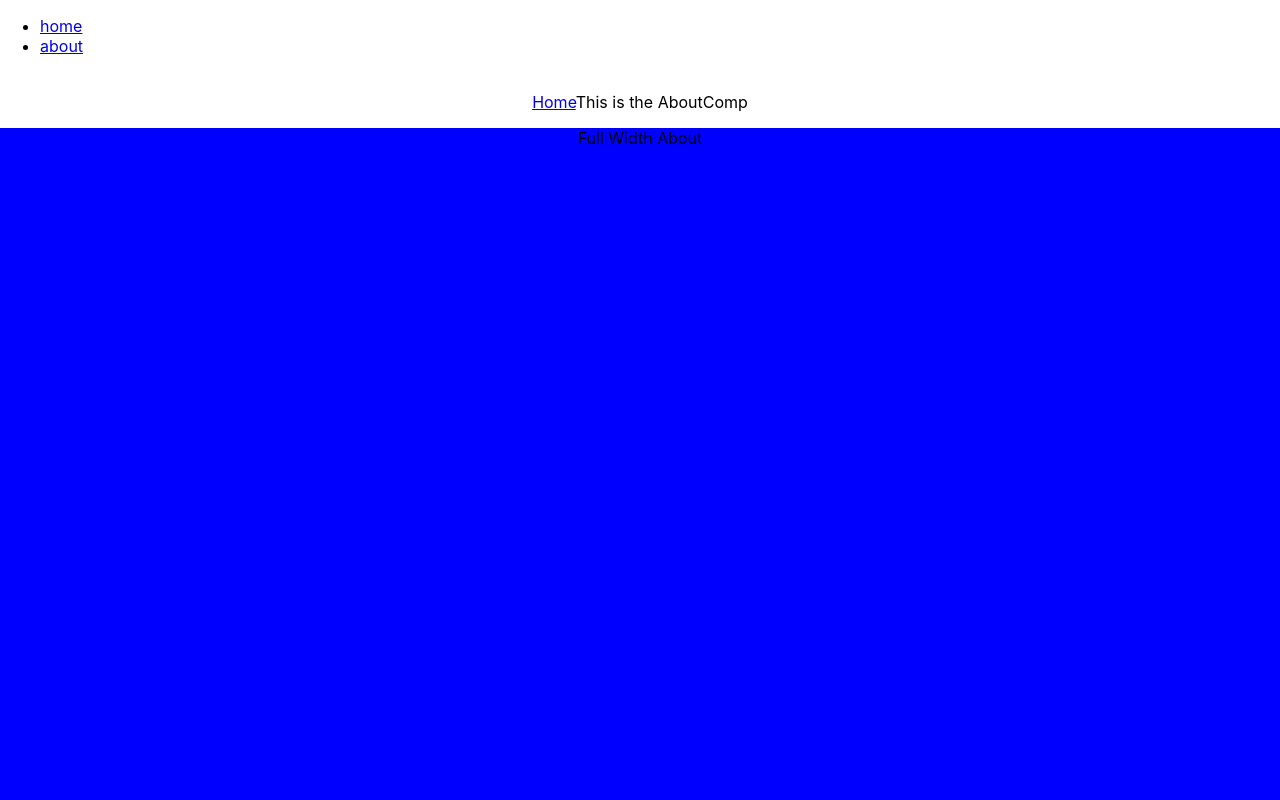
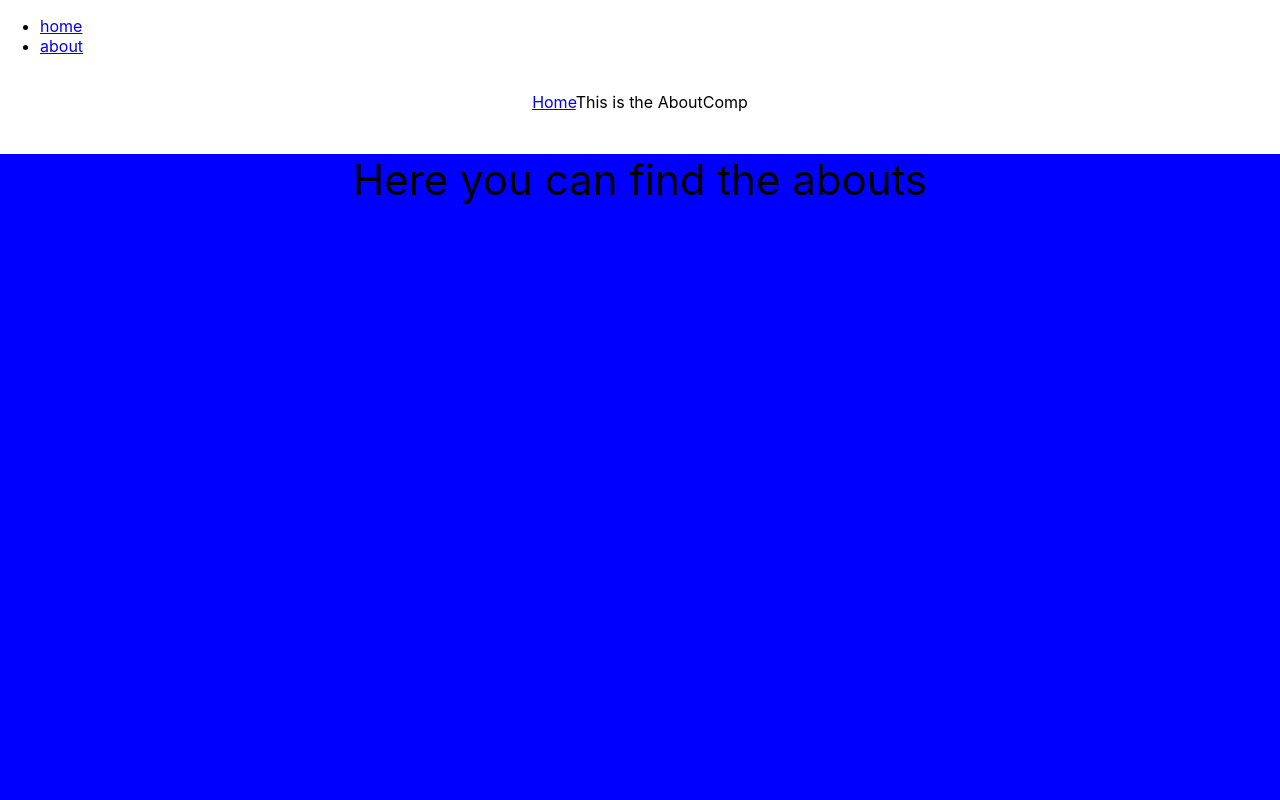
Before and after one commit to Pankeking/randomInspiration, a React (Create React App) app: page /about in a window 1280 px wide. Shown: the top 800 px of the page. Built offline with nearby package versions, Linux system fonts and the light colour scheme.

Commit message:
New message in home/about pages

```diff
--- a/src/components/AboutComp.js
+++ b/src/components/AboutComp.js
@@ -6,8 +6,8 @@ function AboutComp() {
         <div>
             <Link to='/home'>Home</Link>
             This is the AboutComp
-            <p style={{height: "100vh", width:"100vw", backgroundColor:"blue"}}>
-                Full Width About
+            <p style={{height: "100vh", width:"100vw",fontSize:"42px", backgroundColor:"blue"}}>
+                Here you can find the abouts
 
 
          </p>
--- a/src/components/HomeComp.js
+++ b/src/components/HomeComp.js
@@ -7,8 +7,8 @@ function HomeComp() {
             <Link to='/about'>about</Link>
 
                 This is the HomeComp
-        <p style={{height: "100vh", width:"100vw", backgroundColor:"red"}}>
-                Full Width Home
+        <p style={{height: "100vh", width:"100vw", fontSize:"42px", backgroundColor:"red"}}>
+                Welcome to the homepage
 
 
          </p>
```
